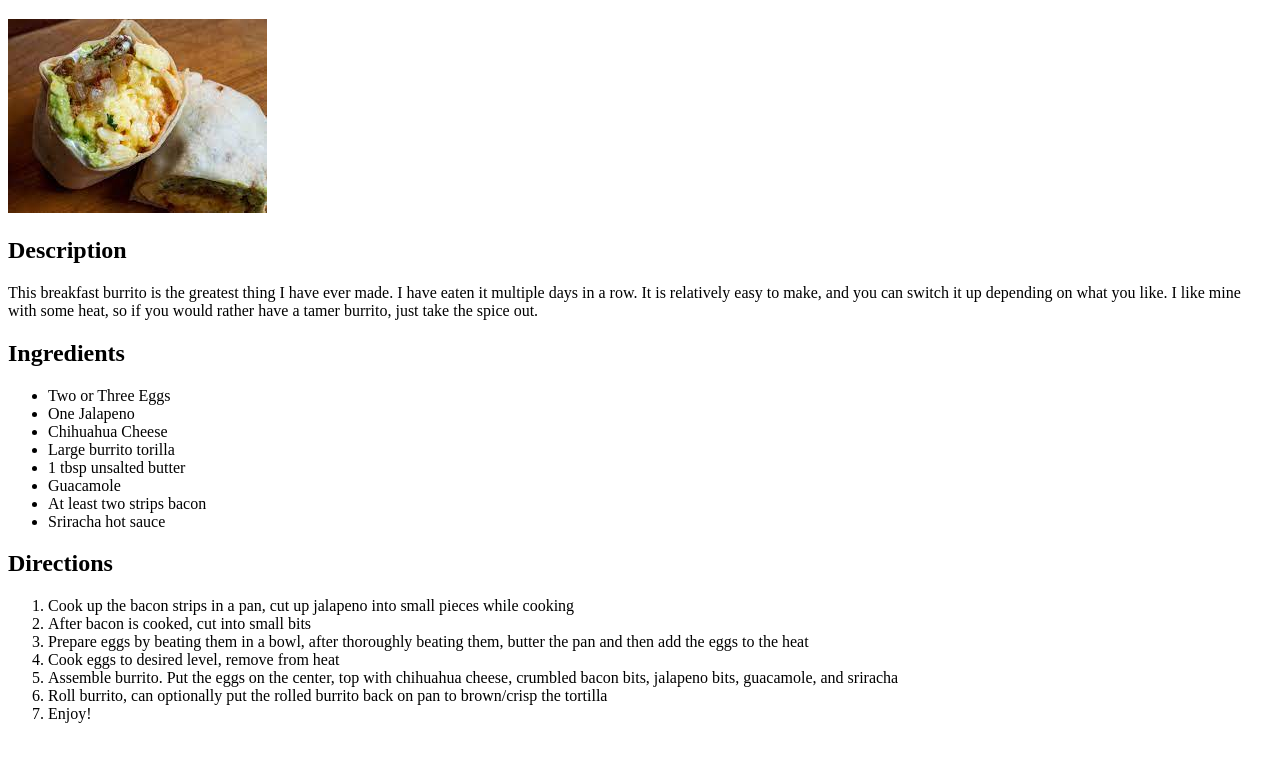
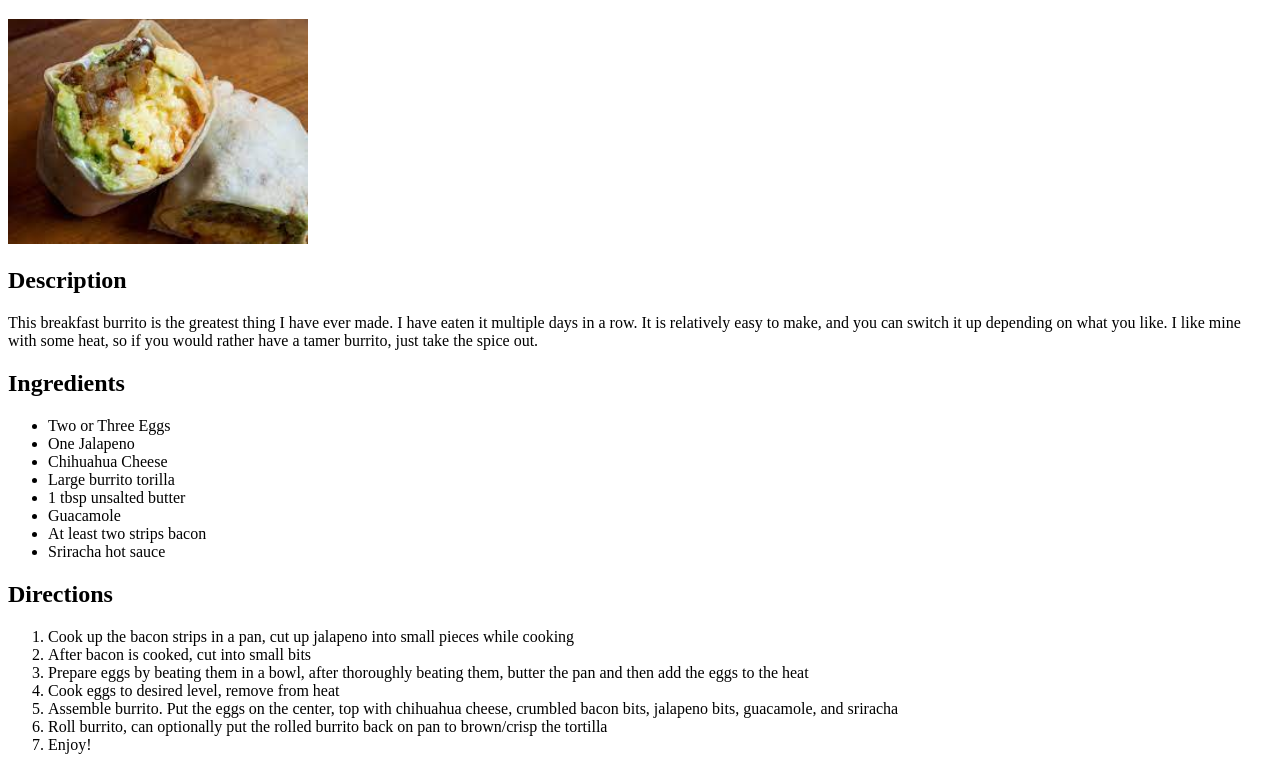
Before and after one commit to spalmer7/odin-recipes, a plain HTML site: page recipes/breakfastburrito.html in a window 1280 px wide. Shown: the part 61-831 px from the top of the page. Before the commit the page ends 800 px from the top, so only its background shows below. Drawn offline with Linux system fonts and the light colour scheme.

Commit message:
Standardize picture size with other recipe

```diff
--- a/recipes/breakfastburrito.html
+++ b/recipes/breakfastburrito.html
@@ -7,7 +7,7 @@
 
     <body>
         <h1>Breakfast Burrito</h1>
-        <img src="../img/breakfastburrito.jpg" alt="A delicious Breakfast Burrito">
+        <img src="../img/breakfastburrito.jpg" width="300" alt="A delicious Breakfast Burrito">
         <h2>Description</h2>
         <p>This breakfast burrito is the greatest thing I have ever made. I have eaten it multiple days in a row. It is relatively easy to make, and you can switch it up depending on what you like. I like mine with some heat, so if you would rather have a tamer burrito, just take the spice out.</p>
         <h2>Ingredients</h2>
```
